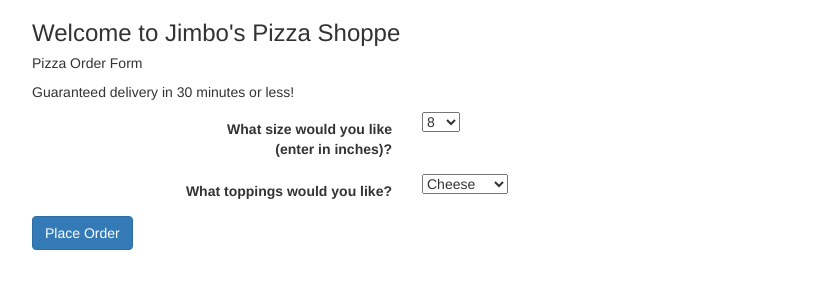
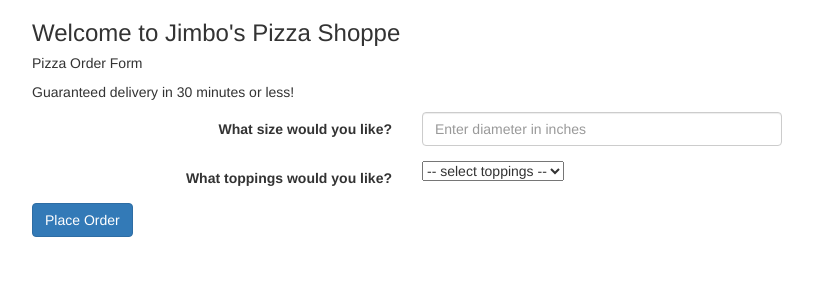
Before and after one commit to jackiefletcher/pizza-shoppe, a plain HTML site: page index.html in a window 1280 px wide. Shown: the whole page, without its empty margins (38-851 px from the left). Drawn offline with Linux system fonts and the light colour scheme.

Commit message:
update html and jQuery to incorporate updated method

```diff
--- a/index.html
+++ b/index.html
@@ -14,19 +14,16 @@
       <p>Guaranteed delivery in 30 minutes or less!</p>
       <form id="pizza-order" class="form-horizontal">
         <div class="form-group">
-          <label for="pizza-size" class="col-sm-4 control-label">What size would you like <br>(enter in inches)?</label>
+          <label for="pizza-size" class="col-sm-4 control-label">What size would you like?</label>
           <div class="col-sm-4">
-            <select class="form control" input id="pizza-size" name="pizza-size">
-              <option value=8>8</option>
-              <option value=10>11</option>
-              <option value=12>16</option>
-            </select>
+            <input type="text" class="form-control" id="pizza-size" pattern="\d*" placeholder="Enter diameter in inches" required>
           </div>
         </div>
         <div class="form-group">
           <label for="pizza-toppings" class="col-sm-4 control-label">What toppings would you like?</label>
           <div class="col-sm-4">
             <select class="form control" input id="pizza-toppings" name="pizza-toppings">
+              <option disabled selected> -- select toppings -- </option>
               <option value="cheese">Cheese</option>
               <option value="pepperoni">Pepperoni</option>
             </select>
@@ -36,7 +33,8 @@
       </form>
 
       <div class="result">
-        <p>Your pizza will have <span class="slices"></slices> slices. Is that enough?</p>
+        <br />
+        <p>Your pizza will have <span class="slices"></span> slices. Is that enough?</p>
       </div>
 
     </div>
--- a/js/scripts.js
+++ b/js/scripts.js
@@ -17,16 +17,15 @@ $(document).ready(function() {
     event.preventDefault()
 
     var newSize = parseInt($("input#pizza-size").val());
-    var newToppings = $("input#pizza-toppings").val();
+    var newToppings = $("select#pizza-toppings option:selected").val();
     var newPizza = Object.create(Pizza);
     newPizza.size = newSize;
     newPizza.toppings = newToppings;
-debugger;
+
     $(".slices").text(newPizza.numSlices());
     $(".result").show();
 
     $("input#pizza-size").val("");
-    $("input#pizza-toppings").val("");
 
   });
 });
```
